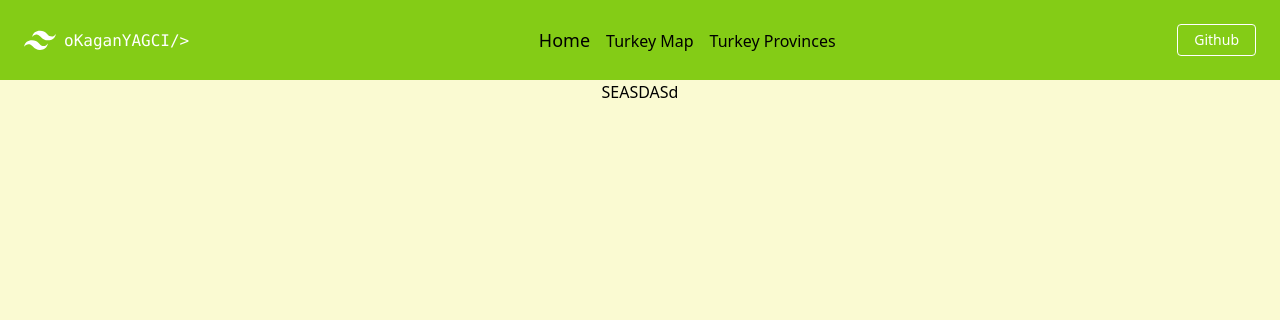
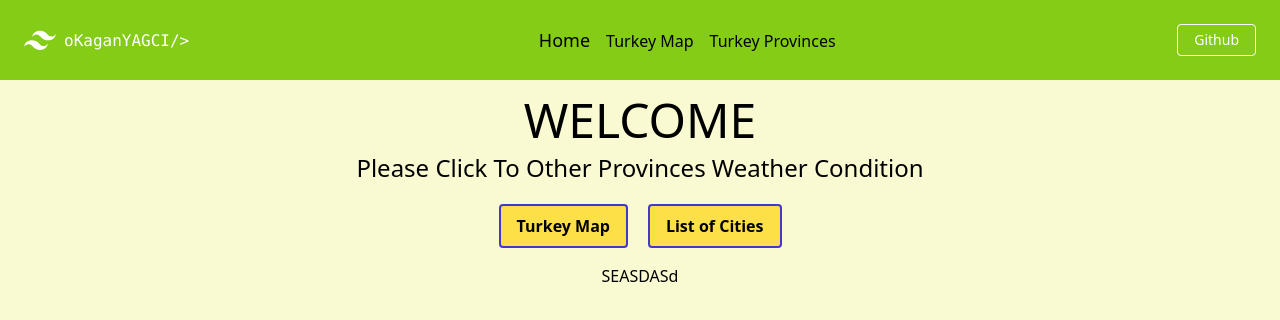
Before and after one commit to omer-yagci/weather-app-webpackage-reduxtoolkit-, a React (Create React App) app: page / in a window 1280 px wide. Shown: the top 320 px of the page. Built offline with nearby package versions, Linux system fonts and the light colour scheme.

Commit message:
Home page styles

```diff
--- a/src/pages/Home.jsx
+++ b/src/pages/Home.jsx
@@ -1,17 +1,56 @@
 import React from "react";
 import { useSelector } from "react-redux";
+import { useNavigate } from "react-router-dom";
 
 const Home = () => {
   const { weatherList, loading } = useSelector((state) => state.weather);
+
+  const navigate = useNavigate();
+
+  const turkeyMapHandler = () => {
+    navigate("turkeymaps");
+  };
+  const turkeyProvinceHandler = () => {
+    navigate("turkeyprovinces");
+  };
 
   console.log(weatherList + "HOMEPAGEASDAS");
   const { name } = weatherList;
 
   return (
-    <>
-      {loading && <h1>SEASDASd</h1>}
-      {!loading && <h1>{name}</h1>}
-    </>
+    <div className="App">
+      <header>
+        <h1 className="mt-[1rem] text-5xl">WELCOME</h1>
+        <h5 className="mt-[0.5rem] text-2xl">
+          Please Click To Other Provinces Weather Condition
+        </h5>
+      </header>
+      <main className="mt-5">
+        <button
+          className="bg-yellow-300 hover:bg-yellow-100 text-black font-bold py-2 px-4 border-2 border-indigo-700 rounded mr-5"
+          type="submit"
+          onClick={turkeyMapHandler}
+        >
+          Turkey Map
+        </button>
+        <button
+          className="bg-yellow-300 hover:bg-yellow-100 text-black font-bold py-2 px-4 border-2 border-indigo-700 rounded"
+          type="submit"
+          onClick={turkeyProvinceHandler}
+        >
+          List of Cities
+        </button>
+      </main>
+
+      <section className="mt-[1rem]">
+        {loading && <h1>SEASDASd</h1>}
+        {!loading && (
+          <h1>
+            {name.includes("Province") ? name.replace("Province", " ") : name}
+          </h1>
+        )}
+      </section>
+    </div>
   );
 };
 
```
